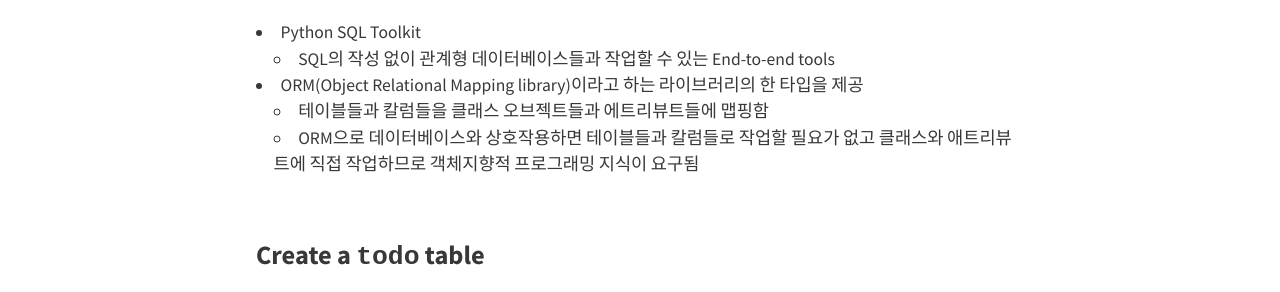
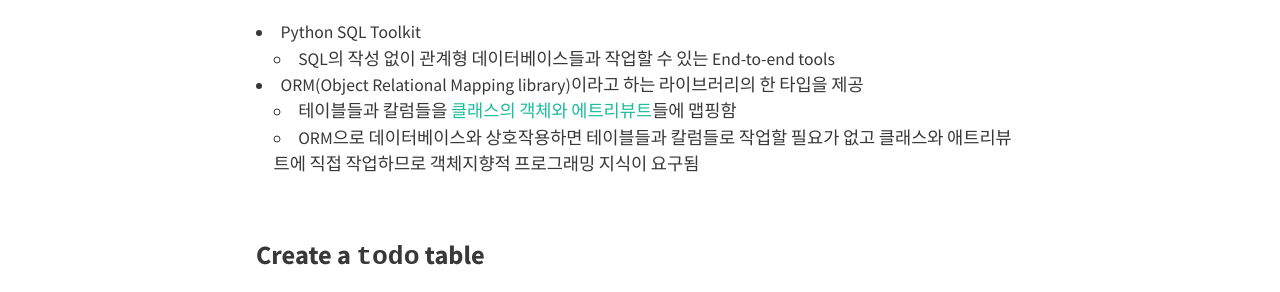
Before and after one commit to HyunlangBan/hyunlangban.github.io, a Jekyll site: the page built from _posts/2020-01-22-fullstack-4.md, in a window 1280 px wide. Shown: the part 463-755 px from the top of the page. Built offline with Jekyll 4.4.1, drawn with Linux system fonts in a browser that asks for light colours; nearby versions of some CDN libraries.

Commit message:
Update 2020-01-22-fullstack-4.md

```diff
--- a/_posts/2020-01-22-fullstack-4.md
+++ b/_posts/2020-01-22-fullstack-4.md
@@ -10,7 +10,7 @@ SQLAlchemy is a particular Python library that's extreamly popular for interacti
 - Python SQL Toolkit
   - SQL의 작성 없이 관계형 데이터베이스들과 작업할 수 있는 End-to-end tools
 - ORM(Object Relational Mapping library)이라고 하는 라이브러리의 한 타입을 제공
-  - 테이블들과 칼럼들을 클래스 오브젝트들과 에트리뷰트들에 맵핑함
+  - 테이블들과 칼럼들을 [클래스의 객체와 에트리뷰트](https://kongdols-room.tistory.com/48)들에 맵핑함
   - ORM으로 데이터베이스와 상호작용하면 테이블들과 칼럼들로 작업할 필요가 없고 클래스와 애트리뷰트에 직접 작업하므로 객체지향적 프로그래밍 지식이 요구됨
 
 <br>
```
